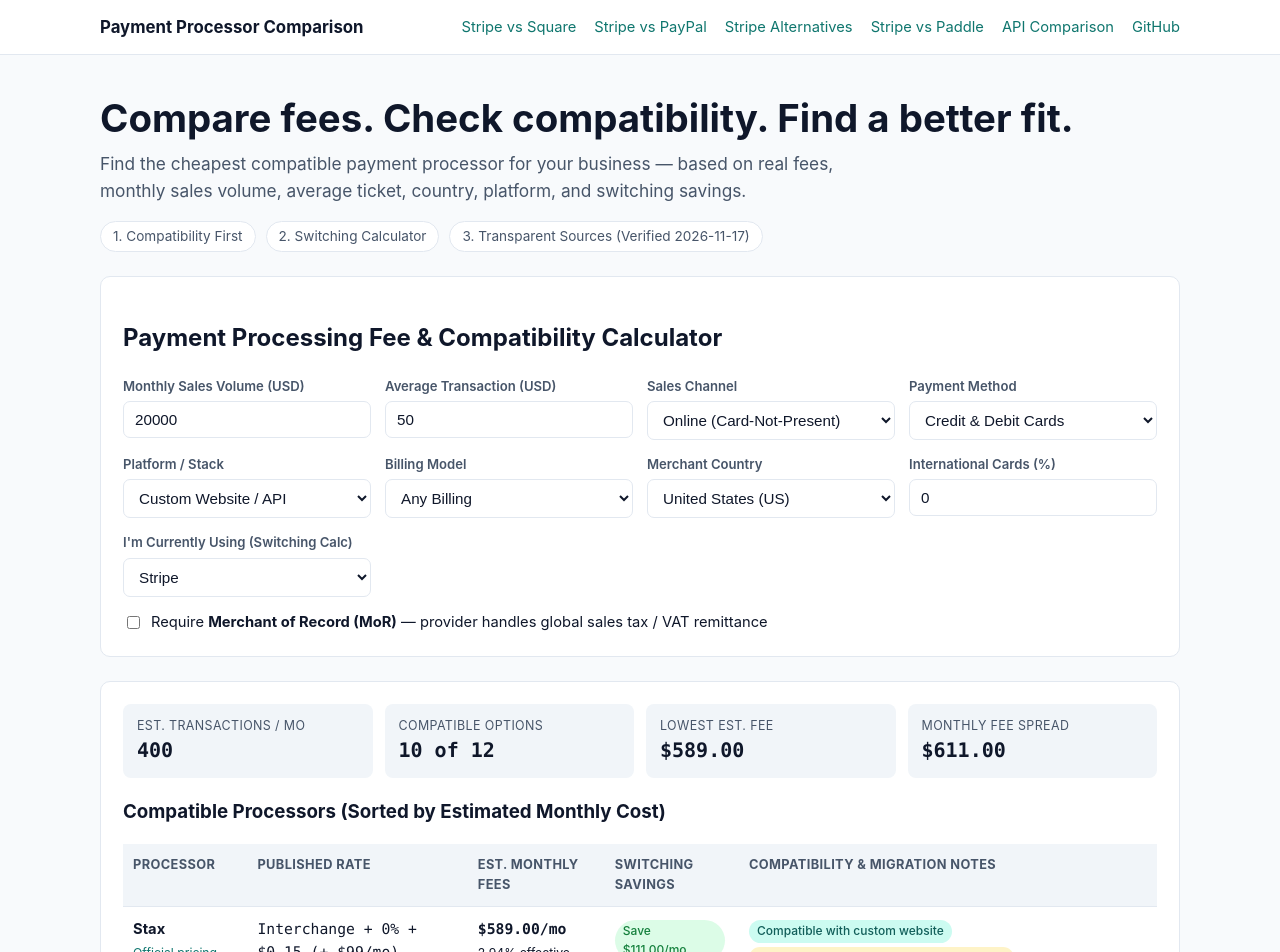
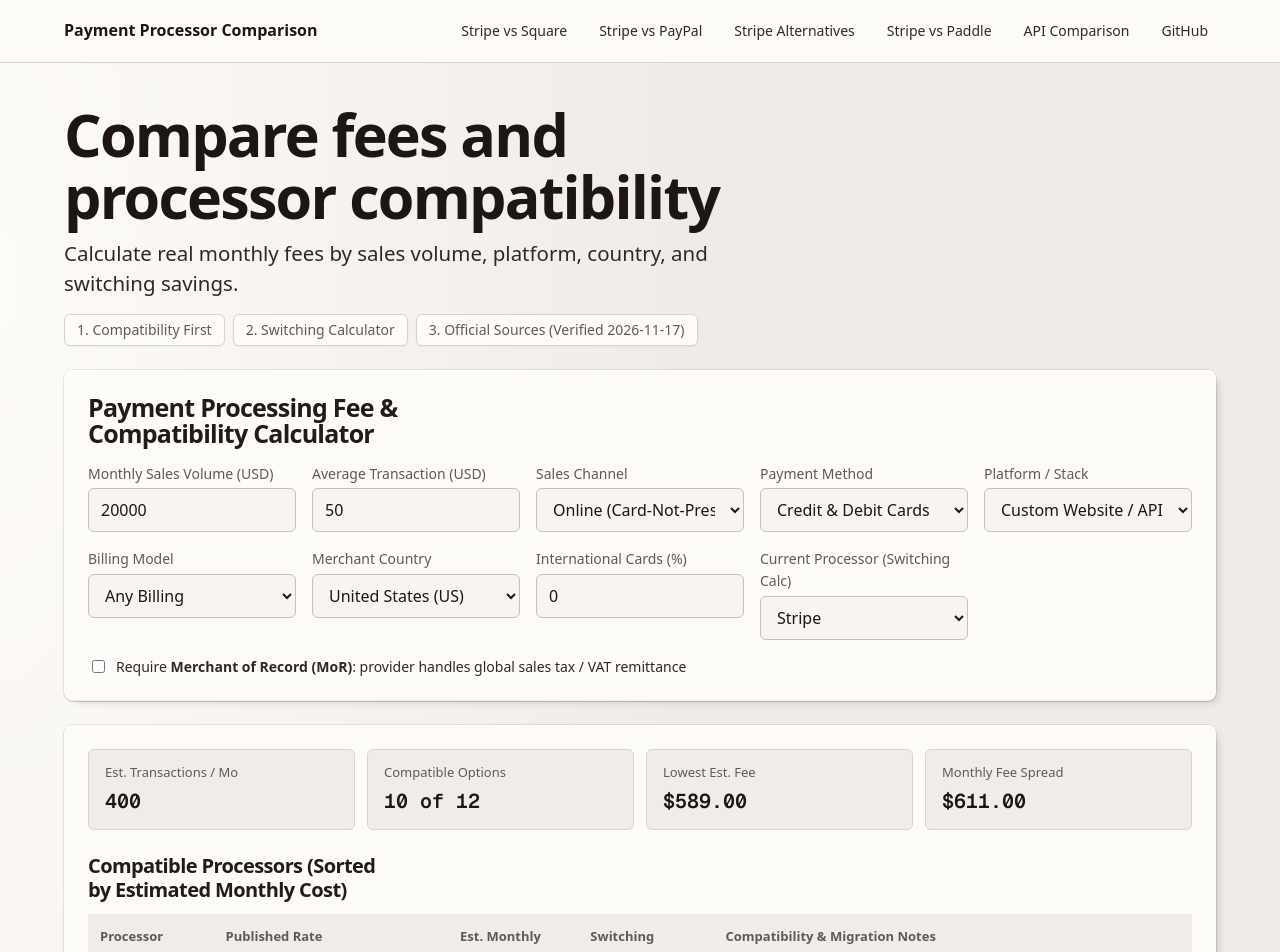
Before and after one commit to fintech-infrastructure/payment-processing-comparison, a plain HTML site: page docs/index.html in a window 1280 px wide. Shown: the top 952 px of the page. Drawn offline with nearby package versions, Linux system fonts and the light colour scheme; a web font is replaced by a local one.

Commit message:
Restyle docs with Hallmark Coral theme (0 FAIL, 0 REFLEX, 0 WARN)

```diff
--- /dev/null
+++ b/docs/assets/base.css
@@ -0,0 +1,27 @@
+*, *::before, *::after { box-sizing: border-box; }
+html, body { overflow-x: clip; }
+html { scrollbar-color: var(--color-muted) var(--color-paper); scroll-padding-top: var(--space-3xl); }
+body { margin: 0; background: var(--color-paper); color: var(--color-ink); font-family: var(--font-body); font-size: var(--text-md); line-height: 1.55; -webkit-font-smoothing: antialiased; caret-color: var(--color-accent); }
+::selection { background: color-mix(in oklab, var(--color-accent) 22%, transparent); color: var(--color-ink); }
+:focus-visible { outline: 2px solid var(--color-focus); outline-offset: 2px; }
+a { color: inherit; text-decoration-thickness: 1px; text-underline-offset: 0.16em; }
+h1, h2, h3 { margin: 0; font-family: var(--font-display); font-weight: var(--display-weight, 700); font-synthesis: none; letter-spacing: var(--tracking-display); line-height: 1.05; overflow-wrap: break-word; min-width: 0; text-wrap: balance; }
+h1 { max-width: 20ch; font-size: var(--text-display); } h2 { max-width: 30ch; font-size: var(--text-section); } h3 { max-width: 40ch; font-size: var(--text-title); line-height: 1.2; }
+.lead { font-size: var(--text-lead); line-height: 1.45; max-width: 52ch; }
+p { margin: 0; text-wrap: pretty; }
+p:not([class]) { max-width: 65ch; }
+img, video { max-width: 100%; height: auto; display: block; }
+svg { display: block; }
+[hidden] { display: none !important; }
+button, input, select, textarea { font: inherit; }
+.container { width: 100%; max-width: var(--container); margin-inline: auto; padding-inline: var(--gutter); box-sizing: border-box; }
+.num, .figure, td.num { font-variant-numeric: tabular-nums; }
+.visually-hidden { position: absolute; width: 1px; height: 1px; overflow: hidden; clip-path: inset(50%); white-space: nowrap; }
+[data-slot] { position: relative; overflow: hidden; background: linear-gradient(160deg, var(--color-paper-2, var(--color-paper)), var(--color-paper-3, var(--color-paper))); }
+[data-slot] > img { position: absolute; inset: 0; width: 100%; height: 100%; object-fit: cover; z-index: 1; }
+[data-slot]:has(> img) > :not(img):not([data-keep]) { display: none !important; }
+@media (max-width: 60rem) { :root { --gutter: 24px; --section-gap-s: 80px; --section-gap: 96px; --section-gap-l: 120px; } }
+@media (max-width: 40rem) { :root { --gutter: 16px; --section-gap-s: 56px; --section-gap: 72px; --section-gap-l: 96px; --gap-columns: 16px; } }
+@media (prefers-reduced-motion: reduce) { *:not(.keep-motion), *:not(.keep-motion)::before, *:not(.keep-motion)::after { animation-duration: 0.01ms !important; animation-iteration-count: 1 !important; transition-duration: 0.01ms !important; scroll-behavior: auto !important; } }
+/* photographs: muted sepia=8 */
+[data-slot] > img { filter: saturate(0.65) contrast(0.97) sepia(0.08); }
--- a/docs/assets/styles.css
+++ b/docs/assets/styles.css
@@ -1,167 +1,204 @@
+/* Hallmark · shape: kept · genre: modern-minimal · theme: Coral (deal 1/3, seed payment-processing-fee-calculator-dfb4·8db9e54b·2026-11-17·r0) · redesign: restyle
+ * hero: kept · nav: kept · footer: kept · imagery: none · signature: cotton stationery cards on warm felt desk with Geist Mono fee figures
+ * axes: light/grotesk-sans/warm · posture: restrained · contrast: pass · fold: pass · v2.0.0 */
+/* Hallmark · pre-emit critique: P4 H5 E5 S4 R4 V4 · weakest: S, generic slate cards replaced with Coral cotton stationery and tabular Geist Mono figures */
+@import url("./tokens.css");
+@import url("./base.css");
+
 :root {
-  --bg: #f8fafc;
-  --surface: #ffffff;
-  --surface-muted: #f1f5f9;
-  --border: #e2e8f0;
-  --text: #0f172a;
-  --text-muted: #475569;
-  --accent: #0f766e;
-  --accent-hover: #0d9488;
-  --accent-soft: #ccfbf1;
-  --green: #15803d;
-  --green-soft: #dcfce7;
-  --amber: #b45309;
-  --amber-soft: #fef3c7;
-  --red: #b91c1c;
-  --red-soft: #fee2e2;
-  --radius: 10px;
-  --font-sans: -apple-system, BlinkMacSystemFont, "Segoe UI", Roboto, Inter, sans-serif;
-  --font-mono: ui-monospace, SFMono-Regular, Menlo, Monaco, Consolas, monospace;
+  --color-badge-ok-bg: oklch(93% 0.035 160);
+  --color-badge-ok-ink: oklch(30% 0.08 160);
+  --color-badge-save-bg: oklch(93% 0.045 148);
+  --color-badge-save-ink: oklch(34% 0.1 148);
+  --color-badge-warn-bg: oklch(94% 0.05 80);
+  --color-badge-warn-ink: oklch(38% 0.1 65);
+  --color-badge-bad-bg: oklch(93% 0.045 27);
+  --color-badge-bad-ink: oklch(40% 0.14 27);
 }
 
-* { box-sizing: border-box; }
-
 body {
-  margin: 0;
-  font-family: var(--font-sans);
-  background: var(--bg);
-  color: var(--text);
-  line-height: 1.55;
-}
-
-a { color: var(--accent); text-decoration: none; }
-a:hover { text-decoration: underline; }
-
-.container {
-  max-width: 1120px;
-  margin: 0 auto;
-  padding: 0 20px;
+  background-color: var(--color-desk);
+  background-image: radial-gradient(90% 120% at 0% 10%, var(--color-cotton), transparent 60%);
+  color: var(--color-print);
 }
 
 header.site-header {
-  background: var(--surface);
-  border-bottom: 1px solid var(--border);
-  padding: 14px 0;
+  background: var(--color-cotton);
+  border-bottom: var(--rule-hair) solid var(--color-rule);
+  padding: var(--space-md) 0;
 }
 
 .header-inner {
   display: flex;
   align-items: center;
   justify-content: space-between;
-  gap: 16px;
+  gap: var(--space-md);
   flex-wrap: wrap;
 }
 
 .brand {
-  font-weight: 700;
-  font-size: 1.05rem;
-  color: var(--text);
+  font-weight: 600;
+  font-size: var(--text-md);
+  color: var(--color-ink);
+  text-decoration: none;
 }
 
 nav.top-nav {
   display: flex;
-  gap: 18px;
+  gap: var(--space-md);
   flex-wrap: wrap;
-  font-size: 0.92rem;
+  font-size: var(--text-sm);
+  color: var(--color-ink-2);
+}
+
+nav.top-nav a {
+  text-decoration: none;
+  padding: var(--space-2xs) var(--space-xs);
+  border-radius: var(--radius-input);
+  transition: color var(--dur-micro) var(--ease-out);
+}
+
+nav.top-nav a:hover {
+  color: var(--color-accent-2);
+  text-decoration: underline;
+  text-decoration-color: var(--color-accent-2);
+}
+
+nav.top-nav a:active {
+  transform: translateY(1px);
 }
 
 .hero {
-  padding: 40px 0 24px;
+  padding: var(--space-xl) 0 var(--space-lg);
 }
 
 .hero h1 {
-  margin: 0 0 10px;
-  font-size: clamp(1.75rem, 3vw, 2.4rem);
-  line-height: 1.2;
+  font-size: var(--text-display-s);
+  font-weight: var(--display-weight);
+  margin: 0 0 var(--space-sm);
+  color: var(--color-ink);
 }
 
 .hero p.lead {
-  margin: 0 0 16px;
-  color: var(--text-muted);
-  font-size: 1.08rem;
-  max-width: 760px;
+  margin: 0 0 var(--space-md);
+  color: var(--color-ink-2);
+  max-width: 60ch;
 }
 
 .pill-row {
   display: flex;
-  gap: 10px;
+  gap: var(--space-xs);
   flex-wrap: wrap;
-  font-size: 0.85rem;
+  font-size: var(--text-sm);
 }
 
 .pill {
-  background: var(--surface);
-  border: 1px solid var(--border);
-  border-radius: 999px;
-  padding: 4px 12px;
-  color: var(--text-muted);
+  background: var(--color-cotton);
+  border: var(--rule-hair) solid var(--color-rule);
+  border-radius: var(--radius-input);
+  padding: var(--space-2xs) var(--space-sm);
+  color: var(--color-muted);
+  box-shadow: var(--shadow-card);
 }
 
 .card {
-  background: var(--surface);
-  border: 1px solid var(--border);
-  border-radius: var(--radius);
-  padding: 22px;
-  margin-bottom: 24px;
+  background: var(--color-cotton);
+  border-radius: var(--radius-stock);
+  padding: var(--space-lg);
+  margin-bottom: var(--space-lg);
+  box-shadow: var(--edge-stock), var(--cast-stock);
+}
+
+.card h2 {
+  font-size: var(--text-xl);
+  margin-bottom: var(--space-md);
+}
+
+.card h3 {
+  font-size: var(--text-lg);
+  margin-bottom: var(--space-sm);
 }
 
 .form-grid {
   display: grid;
   grid-template-columns: repeat(auto-fit, minmax(200px, 1fr));
-  gap: 14px;
+  gap: var(--space-md);
 }
 
 .field label {
   display: block;
-  font-size: 0.82rem;
-  font-weight: 600;
-  color: var(--text-muted);
-  margin-bottom: 5px;
+  font-size: var(--text-sm);
+  font-weight: 500;
+  color: var(--color-muted);
+  margin-bottom: var(--space-2xs);
 }
 
 .field input,
 .field select {
   width: 100%;
-  padding: 9px 11px;
-  border: 1px solid var(--border);
-  border-radius: 7px;
-  font-size: 0.95rem;
-  background: var(--surface);
-  color: var(--text);
+  min-height: 44px;
+  padding: var(--space-xs) var(--space-sm);
+  border: var(--rule-hair) solid var(--color-rule-2);
+  border-radius: var(--radius-input);
+  font-size: var(--text-md);
+  background: var(--color-paper);
+  color: var(--color-ink);
+  transition: border-color var(--dur-micro) var(--ease-out);
+}
+
+.field input:hover,
+.field select:hover {
+  border-color: var(--color-muted);
+}
+
+.field input:active,
+.field select:active {
+  border-color: var(--color-accent-2);
+}
+
+.field input:disabled,
+.field select:disabled,
+button:disabled {
+  opacity: 0.55;
+  cursor: not-allowed;
 }
 
 .checkbox-row {
-  margin-top: 14px;
+  margin-top: var(--space-md);
   display: flex;
   align-items: center;
-  gap: 8px;
-  font-size: 0.92rem;
+  gap: var(--space-xs);
+  font-size: var(--text-sm);
+  color: var(--color-ink-2);
 }
 
 .summary-bar {
   display: grid;
   grid-template-columns: repeat(auto-fit, minmax(180px, 1fr));
-  gap: 12px;
-  margin-bottom: 18px;
+  gap: var(--space-sm);
+  margin-bottom: var(--space-lg);
 }
 
 .stat-box {
-  background: var(--surface-muted);
-  border-radius: 8px;
-  padding: 12px 14px;
+  background: var(--color-paper-2);
+  border: var(--rule-hair) solid var(--color-rule);
+  border-radius: var(--radius-input);
+  padding: var(--space-sm) var(--space-md);
 }
 
 .stat-label {
-  font-size: 0.78rem;
-  color: var(--text-muted);
-  text-transform: uppercase;
-  letter-spacing: 0.03em;
+  font-size: var(--text-xs);
+  font-weight: 500;
+  color: var(--color-muted);
+  margin-bottom: var(--space-2xs);
 }
 
 .stat-value {
-  font-size: 1.25rem;
-  font-weight: 700;
-  font-family: var(--font-mono);
+  font-size: var(--text-lg);
+  font-weight: 600;
+  font-family: var(--font-outlier);
+  font-variant-numeric: tabular-nums;
+  color: var(--color-ink);
 }
 
 .table-wrap {
@@ -171,67 +208,114 @@ nav.top-nav {
 table {
   width: 100%;
   border-collapse: collapse;
-  font-size: 0.92rem;
+  font-size: var(--text-sm);
 }
 
-th, td {
+th,
+td {
   text-align: left;
-  padding: 11px 10px;
-  border-bottom: 1px solid var(--border);
+  padding: var(--space-sm) var(--space-sm);
+  border-bottom: var(--rule-hair) solid var(--color-rule);
   vertical-align: top;
 }
 
 th {
-  font-size: 0.8rem;
-  text-transform: uppercase;
-  letter-spacing: 0.03em;
-  color: var(--text-muted);
-  background: var(--surface-muted);
+  font-size: var(--text-xs);
+  font-weight: 600;
+  color: var(--color-muted);
+  background: var(--color-paper-2);
 }
 
-.mono { font-family: var(--font-mono); }
+.mono {
+  font-family: var(--font-outlier);
+  font-variant-numeric: tabular-nums;
+}
 
 .badge {
   display: inline-block;
-  font-size: 0.75rem;
-  padding: 2px 8px;
-  border-radius: 999px;
-  margin: 2px 4px 2px 0;
+  font-size: var(--text-xs);
+  padding: var(--space-3xs) var(--space-xs);
+  border-radius: var(--radius-input);
+  margin: var(--space-3xs) var(--space-2xs) var(--space-3xs) 0;
   font-weight: 500;
 }
 
-.badge-ok { background: var(--accent-soft); color: #115e59; }
-.badge-save { background: var(--green-soft); color: var(--green); }
-.badge-warn { background: var(--amber-soft); color: var(--amber); }
-.badge-bad { background: var(--red-soft); color: var(--red); }
+.badge-ok {
+  background: var(--color-badge-ok-bg);
+  color: var(--color-badge-ok-ink);
+}
+
+.badge-save {
+  background: var(--color-badge-save-bg);
+  color: var(--color-badge-save-ink);
+}
+
+.badge-warn {
+  background: var(--color-badge-warn-bg);
+  color: var(--color-badge-warn-ink);
+}
+
+.badge-bad {
+  background: var(--color-badge-bad-bg);
+  color: var(--color-badge-bad-ink);
+}
+
+.guides-section h2 {
+  font-size: var(--text-xl);
+  margin-bottom: var(--space-md);
+}
 
 .guides-grid {
   display: grid;
   grid-template-columns: repeat(auto-fit, minmax(240px, 1fr));
-  gap: 14px;
+  gap: var(--space-md);
 }
 
 .guide-card {
   display: block;
-  background: var(--surface);
-  border: 1px solid var(--border);
-  border-radius: var(--radius);
-  padding: 16px;
-  color: var(--text);
+  background: var(--color-cotton);
+  border-radius: var(--radius-stock);
+  padding: var(--space-md);
+  color: var(--color-print);
+  text-decoration: none;
+  box-shadow: var(--edge-stock), var(--cast-stock);
+  transition: transform var(--dur-short) var(--ease-out);
 }
 
 .guide-card:hover {
-  border-color: var(--accent);
+  transform: translateY(-1px);
+  box-shadow: var(--edge-stock), var(--cast-stock-lift);
   text-decoration: none;
 }
 
-.guide-card h3 { margin: 0 0 6px; font-size: 1rem; }
-.guide-card p { margin: 0; font-size: 0.88rem; color: var(--text-muted); }
+.guide-card:active {
+  transform: translateY(1px);
+}
+
+.guide-card h3 {
+  margin: 0 0 var(--space-xs);
+  font-size: var(--text-md);
+  color: var(--color-ink);
+}
+
+.guide-card p {
+  margin: 0;
+  font-size: var(--text-sm);
+  color: var(--color-muted);
+}
+
+.cta-link {
+  display: inline-block;
+  margin-top: var(--space-md);
+  font-weight: 500;
+  color: var(--color-accent-2);
+  white-space: nowrap;
+}
 
 footer.site-footer {
-  padding: 28px 0 40px;
-  font-size: 0.85rem;
-  color: var(--text-muted);
-  border-top: 1px solid var(--border);
-  margin-top: 32px;
+  padding: var(--space-lg) 0 var(--space-xl);
+  font-size: var(--text-xs);
+  color: var(--color-muted);
+  border-top: var(--rule-hair) solid var(--color-rule);
+  margin-top: var(--space-xl);
 }
--- /dev/null
+++ b/docs/assets/tokens.css
@@ -0,0 +1,28 @@
+:root {
+  color-scheme: light;
+  --space-3xs: 2px; --space-2xs: 4px; --space-xs: 8px; --space-sm: 12px; --space-md: 16px; --space-lg: 24px; --space-xl: 40px; --space-2xl: 64px; --space-3xl: 96px; --space-4xl: 144px;
+  --text-xs: 0.8125rem; --text-sm: 0.875rem; --text-md: 1rem; --text-lg: 1.25rem; --text-xl: 1.5625rem; --text-2xl: 1.953rem; --text-3xl: 2.441rem;
+  --text-display-s: clamp(2.25rem, 4vw + 0.5rem, 3.75rem); --text-display: clamp(2.75rem, 5vw + 1rem, 5.25rem);
+  --text-section: clamp(2rem, 2.5vw + 1rem, 3.5rem); --text-title: clamp(1.25rem, 0.75vw + 0.875rem, 1.625rem); --text-lead: clamp(1.125rem, 0.35vw + 1rem, 1.375rem);
+  --ease-out: cubic-bezier(0.16, 1, 0.3, 1); --ease-in: cubic-bezier(0.7, 0, 0.84, 0); --ease-in-out: cubic-bezier(0.65, 0, 0.35, 1);
+  --dur-micro: 120ms; --dur-short: 220ms; --dur-long: 420ms;
+  --color-error: oklch(52% 0.19 27); --color-success: oklch(50% 0.12 150);
+  --container: 1440px; --gutter: 64px; --gap-columns: 32px; --section-gap-s: 120px; --section-gap: 144px; --section-gap-l: 176px;
+  --z-base: 1; --z-raised: 10; --z-dropdown: 100; --z-sticky: 200; --z-sticky-nav: 300; --z-modal: 400; --z-toast: 500; --z-tooltip: 600;
+  --color-paper: oklch(97% 0.006 55); --color-paper-2: oklch(94.5% 0.007 55); --color-paper-3: oklch(91.5% 0.009 55);
+  --color-ink: oklch(21% 0.012 38); --color-ink-2: oklch(29% 0.013 40); --color-muted: oklch(47% 0.013 45);
+  --color-rule: oklch(87% 0.009 55); --color-rule-2: oklch(81% 0.011 55);
+  --color-accent: oklch(74% 0.125 30); --color-accent-ink: oklch(21% 0.012 38); --color-accent-2: oklch(54% 0.165 29); --color-focus: oklch(54% 0.17 30);
+  --color-cotton: oklch(98.8% 0.0045 80); --color-desk: oklch(94.3% 0.008 64); --color-print: oklch(23% 0.012 38);
+  --color-board: oklch(22% 0.011 40); --color-board-type: oklch(96.5% 0.006 70); --color-paid: oklch(55.5% 0.15 33);
+  --tex-cotton: url("cotton.svg"); --tex-desk: url("felt.svg");
+  --shade: 32% 0.03 50; --lit: 100% 0.005 80; --deep: 7% 0.01 40;
+  --font-display: "General Sans", ui-sans-serif, system-ui, sans-serif; --font-body: var(--font-display);
+  --font-outlier: "Geist Mono", ui-monospace, monospace;
+  --radius-card: 8px; --radius-input: 6px; --radius-pill: 999px; --radius-stock: 8px; --rule-hair: 1px;
+  --shadow-card: 0 1px 2px oklch(20% 0.01 35 / 0.05);
+  --edge-stock: inset 0 1px 0 oklch(var(--lit) / 0.9), inset 0 -1px 0 oklch(var(--shade) / 0.07), 0 0 0 0.5px oklch(var(--shade) / 0.22), 0 1px 0 oklch(var(--shade) / 0.12);
+  --cast-stock: 6px 5px 10px -6px oklch(var(--shade) / 0.3); --cast-stock-lift: 12px 10px 18px -8px oklch(var(--shade) / 0.3);
+  --press-groove: inset 1px 1.5px 2px oklch(var(--shade) / 0.16), inset -1px -1px 0 oklch(var(--lit) / 0.9), 0 0 0 0.5px oklch(var(--shade) / 0.2);
+  --tracking-display: -0.03em; --display-weight: 600;
+}
--- a/docs/index.html
+++ b/docs/index.html
@@ -6,6 +6,8 @@
   <title>Payment Processor Comparison &amp; Fee Calculator (US Businesses)</title>
   <meta name="description" content="Compare real payment processing fees, platform compatibility, ACH, subscriptions, and switching savings across Stripe, Square, PayPal, Helcim, Braintree, Stax, and Merchant of Record platforms.">
   <link rel="canonical" href="https://fintech-infrastructure.github.io/payment-processing-comparison/">
+  <link href="https://api.fontshare.com/v2/css?f[]=general-sans@400,500,600&display=swap" rel="stylesheet">
+  <link href="https://fonts.googleapis.com/css2?family=Geist+Mono:wght@400;600&display=swap" rel="stylesheet">
   <link rel="stylesheet" href="assets/styles.css">
 </head>
 <body>
@@ -25,12 +27,12 @@
 
   <main class="container">
     <section class="hero">
-      <h1>Compare fees. Check compatibility. Find a better fit.</h1>
-      <p class="lead">Find the cheapest compatible payment processor for your business — based on real fees, monthly sales volume, average ticket, country, platform, and switching savings.</p>
+      <h1>Compare fees and processor compatibility</h1>
+      <p class="lead">Calculate real monthly fees by sales volume, platform, country, and switching savings.</p>
       <div class="pill-row">
         <span class="pill">1. Compatibility First</span>
         <span class="pill">2. Switching Calculator</span>
-        <span class="pill">3. Transparent Sources (Verified 2026-11-17)</span>
+        <span class="pill">3. Official Sources (Verified 2026-11-17)</span>
       </div>
     </section>
 
@@ -96,7 +98,7 @@
           <input id="intlShare" type="number" min="0" max="100" step="5" value="0">
         </div>
         <div class="field">
-          <label for="currentProvider">I'm Currently Using (Switching Calc)</label>
+          <label for="currentProvider">Current Processor (Switching Calc)</label>
           <select id="currentProvider">
             <option value="">None (New setup)</option>
             <option value="stripe" selected>Stripe</option>
@@ -111,7 +113,7 @@
 
       <div class="checkbox-row">
         <input id="requireMor" type="checkbox">
-        <label for="requireMor">Require <strong>Merchant of Record (MoR)</strong> — provider handles global sales tax / VAT remittance</label>
+        <label for="requireMor">Require <strong>Merchant of Record (MoR)</strong>: provider handles global sales tax / VAT remittance</label>
       </div>
     </section>
 
@@ -149,7 +151,7 @@
       </div>
     </section>
 
-    <section>
+    <section class="guides-section">
       <h2>Decision Guides &amp; Comparisons</h2>
       <div class="guides-grid">
         <a class="guide-card" href="stripe-vs-square.html">
```
Also changed, not shown: docs/payment-gateway-api-comparison.html (+5 -3 lines), docs/stripe-alternatives.html (+6 -4 lines), docs/stripe-vs-paddle.html (+5 -3 lines), docs/stripe-vs-paypal.html (+5 -3 lines), docs/stripe-vs-square.html (+6 -3 lines).
